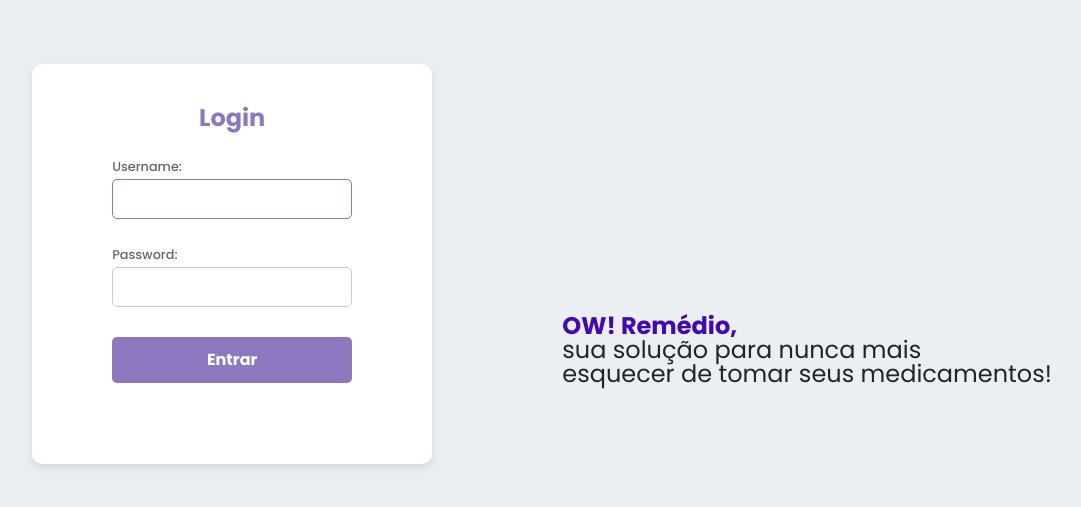
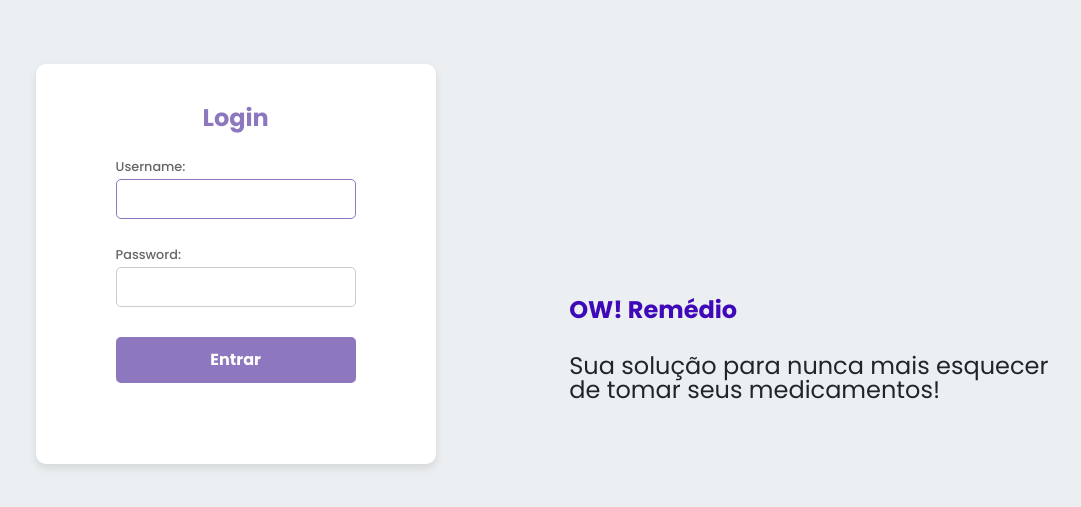
Before and after one commit to FredericoBaker/tp-engenharia-de-software, a Django app: page / in a window 1280 px wide. Shown: the part 66-573 px from the top of the page, without its empty margins (98-1179 px from the left). Run offline with Django 5.2, Linux system fonts and the light colour scheme; some libraries are stand-ins or nearby versions.

Commit message:
atualizando código da pagina de login e cadastro

```diff
--- a/main_app/static/main_app/css/login.css
+++ b/main_app/static/main_app/css/login.css
@@ -95,6 +95,7 @@ body {
 }
 
 .brand {
+  margin-bottom: 2rem;
   font-weight: 700;
   color: #3f08b8;
   font-size: 1.5rem;
--- a/main_app/static/main_app/css/register.css
+++ b/main_app/static/main_app/css/register.css
@@ -6,7 +6,7 @@ body {
 .general-container {
   display: flex;
   width: 100vw;
-  height: calc(100vh - 60px);
+  height: calc(100vh - 68px);
   flex-direction: column;
   align-items: center;
   justify-content: center;
--- a/main_app/templates/main_app/login.html
+++ b/main_app/templates/main_app/login.html
@@ -21,8 +21,9 @@
     </form>
   </div>
   <div class="slogan-container">
-    <p class="brand">OW! Remédio,</p> <p class="slogan"> sua solução para nunca mais
-    <br>esquecer de tomar seus medicamentos! </p>
+    <p class="brand">OW! Remédio</p>
+    <p class="slogan">Sua solução para nunca mais esquecer</p>
+    <p class="slogan">de tomar seus medicamentos!</p>
   </div>
 </div>
 
```
